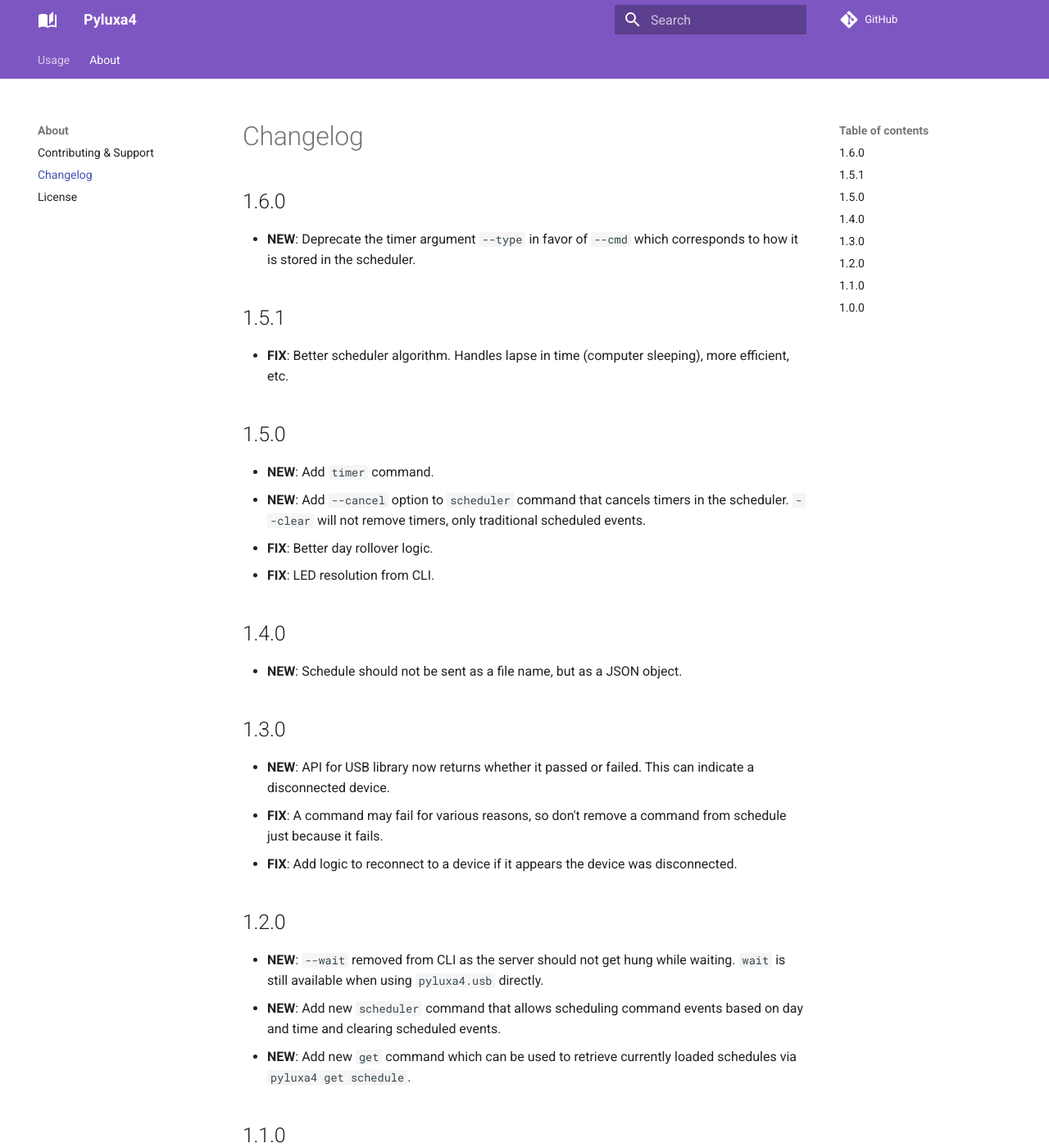
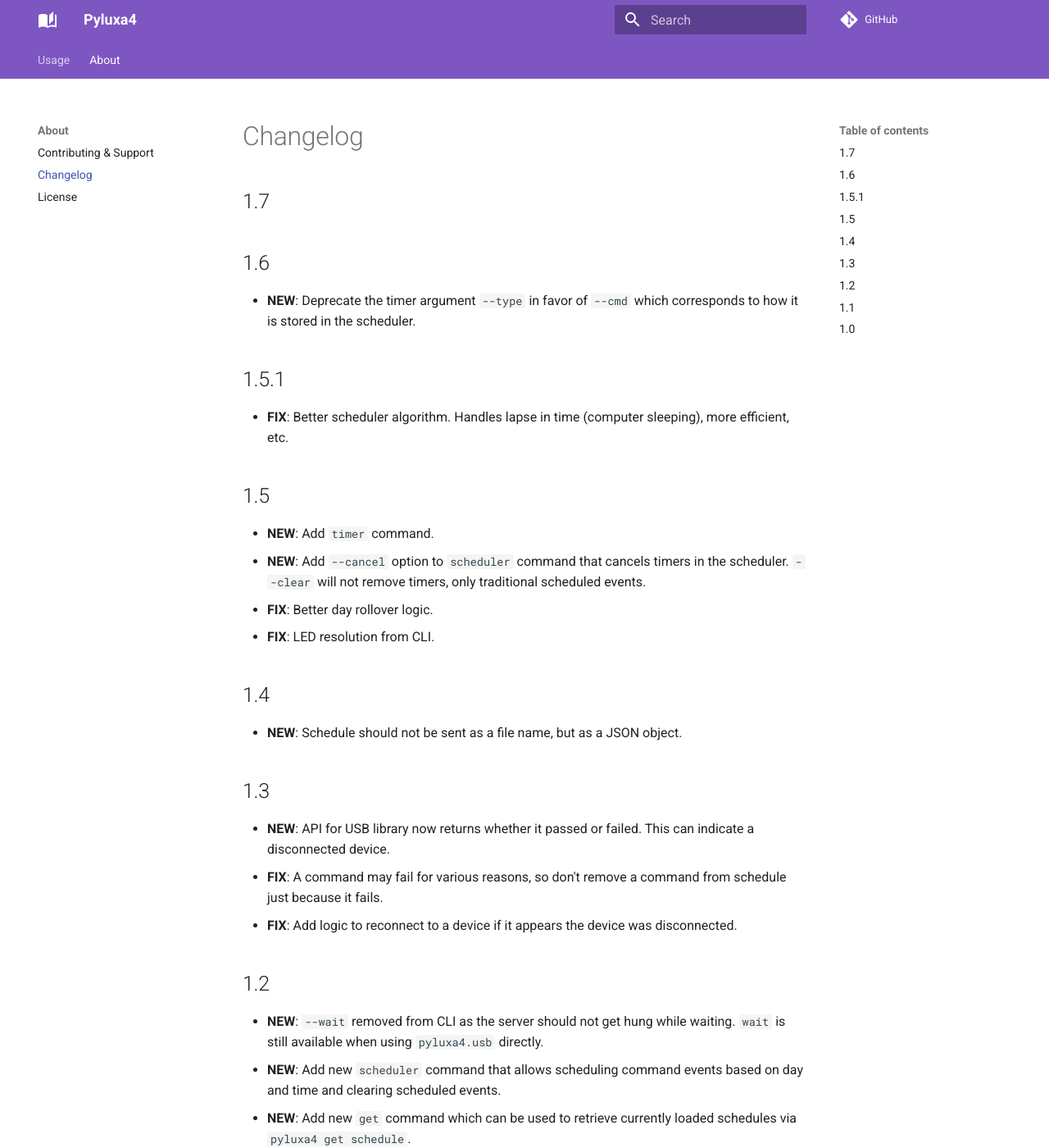
Before and after one commit to facelessuser/pyluxa4, an MkDocs documentation site: the page built from docs/src/markdown/about/changelog.md, in a window 1280 px wide and 1400 px high. Shown: the whole window at 82% size. Built offline with MkDocs 1.6.1 and Material for MkDocs 9.7.7, drawn with Linux system fonts in a browser that asks for light colours; comment, search, counter and statistics services are not loaded.

Commit message:
Bump version

```diff
--- a/docs/src/markdown/about/changelog.md
+++ b/docs/src/markdown/about/changelog.md
@@ -1,6 +1,8 @@
 # Changelog
 
-## 1.6.0
+## 1.7
+
+## 1.6
 
 -   **NEW**: Deprecate the timer argument `--type` in favor of `--cmd` which corresponds to how it is stored in the
     scheduler.
@@ -9,7 +11,7 @@
 
 -   **FIX**: Better scheduler algorithm. Handles lapse in time (computer sleeping), more efficient, etc.
 
-## 1.5.0
+## 1.5
 
 -   **NEW**: Add `timer` command.
 -   **NEW**: Add `--cancel` option to `scheduler` command that cancels timers in the scheduler. `--clear` will not
@@ -17,17 +19,17 @@
 -   **FIX**: Better day rollover logic.
 -   **FIX**: LED resolution from CLI.
 
-## 1.4.0
+## 1.4
 
 -   **NEW**: Schedule should not be sent as a file name, but as a JSON object.
 
-## 1.3.0
+## 1.3
 
 -   **NEW**: API for USB library now returns whether it passed or failed. This can indicate a disconnected device.
 -   **FIX**: A command may fail for various reasons, so don't remove a command from schedule just because it fails.
 -   **FIX**: Add logic to reconnect to a device if it appears the device was disconnected.
 
-## 1.2.0
+## 1.2
 
 -   **NEW**: `--wait` removed from CLI as the server should not get hung while waiting. `wait` is still available when
     using `pyluxa4.usb` directly.
@@ -35,7 +37,7 @@
     scheduled events.
 -   **NEW**: Add new `get` command which can be used to retrieve currently loaded schedules via `pyluxa4 get schedule`.
 
-## 1.1.0
+## 1.1
 
 -   **NEW**: Allow `traffic-light`, `police`, `rainbow`, and `random<1 - 5>` as valid values on CLI along with numerical
     values.
@@ -44,6 +46,6 @@
 -   **NEW**: Provide more constants with friendly names in common library.
 -   **FIX**: Wave pattern not being sent properly.
 
-## 1.0.0
+## 1.0
 
 -   **NEW**: Initial release
```
Also changed, not shown: 2 other files.
